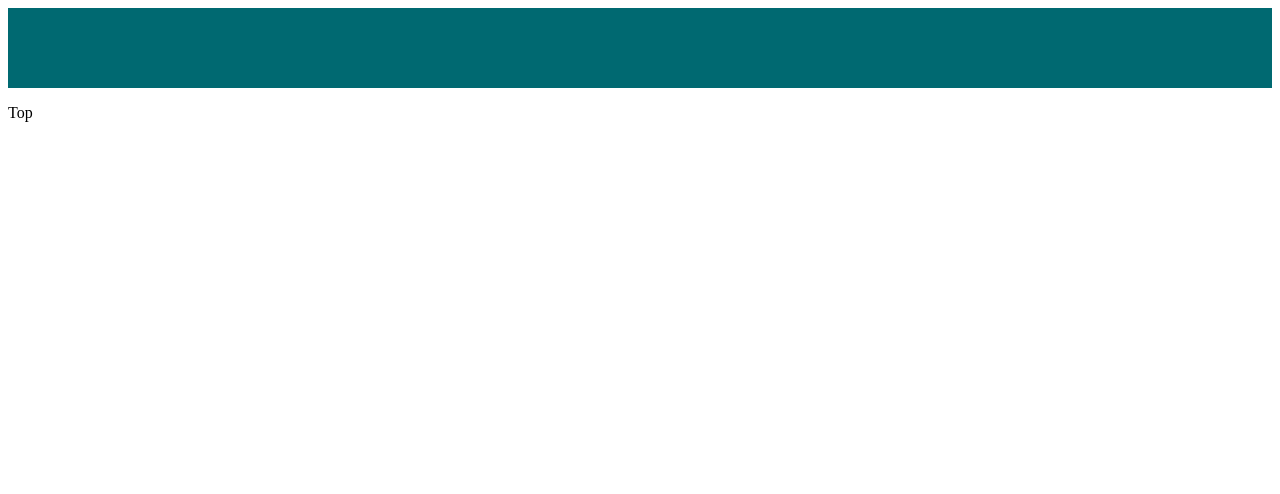
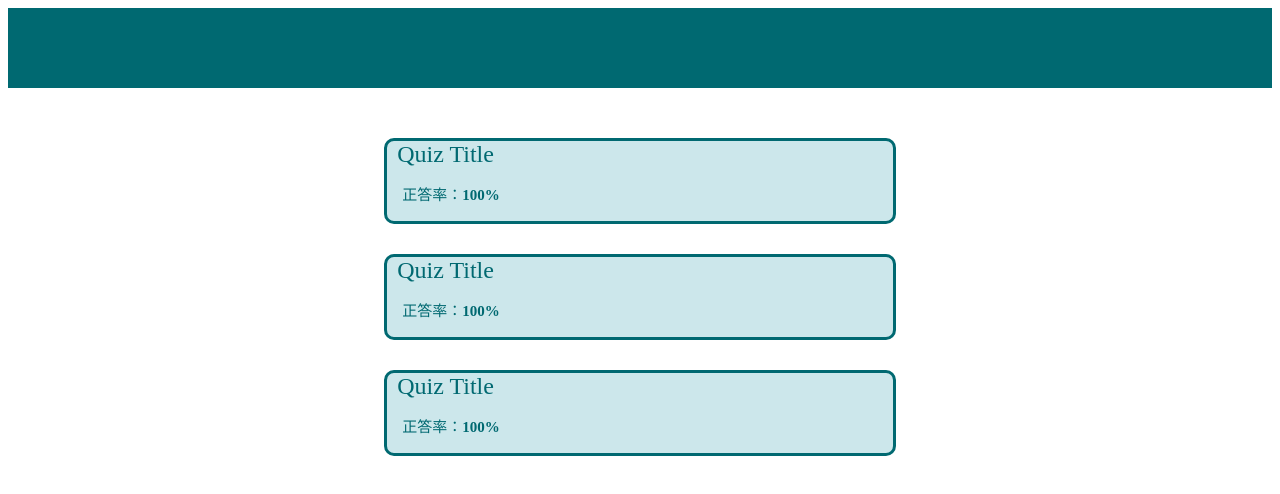
Before and after one commit to ko-tarou/DojoApp, a Next.js app: page /TopPage in a window 1280 px wide. Shown: the top 494 px of the page. Built offline with nearby package versions, Linux system fonts and the light colour scheme.

Commit message:
add カードのcssを整えた ・挑戦ボタン以外のcssとjs完成

```diff
--- /dev/null
+++ b/src/component/QuizCard/index.js
@@ -0,0 +1,14 @@
+import style from "../../styles/component/QuizCard/QuizCard.module.scss";
+
+export default function QuizCard({title, score}) {
+    return (
+        <div className={style.card}>
+            <div className={style.title}>
+                {title}
+            </div>
+            <div className={style.score}>
+                正答率：<span className={style.Bold}>{score}%</span>
+            </div>
+        </div>
+    );
+}
--- a/src/pages/TopPage/index.js
+++ b/src/pages/TopPage/index.js
@@ -1,11 +1,25 @@
+import QuizCard from "../../component/QuizCard";
 import style from "../../styles/TopPage/TopPage.module.scss"
 import Header from "../Header";
 
 export default function TopPage() {
 	return (
-		<div>
+		<div className={style.toppage}>
 			<Header />
-			<p>Top</p>
+			<div className={style.quizlist}>
+				<QuizCard
+					title="Quiz Title"
+					score="100"
+				/>
+				<QuizCard
+					title="Quiz Title"
+					score="100"
+				/>
+				<QuizCard
+					title="Quiz Title"
+					score="100"
+				/>
+			</div>
 		</div>
 	);
 }
--- a/src/styles/Global/color.scss
+++ b/src/styles/Global/color.scss
@@ -1,2 +1,3 @@
 //background
 $Primary:#006971;
+$Secondary:#CCE7EB;
--- a/src/styles/Header/Header.module.scss
+++ b/src/styles/Header/Header.module.scss
@@ -3,4 +3,5 @@
 .header{
     background-color: $Primary;
     height: 10vh;
+    width: 100%;
 }
--- a/src/styles/TopPage/TopPage.module.scss
+++ b/src/styles/TopPage/TopPage.module.scss
@@ -1,6 +1,19 @@
 @use '../Global/color' as *;
 
-.header{
-    background-color: $Primary;
-    height: 10vh;
+.toppage{
+    display: flex;
+    flex-direction: column;
+	justify-content: center;
+    align-items: center;
 }
+
+.quizlist {
+
+    margin-top: 50px;
+
+    display: flex;
+    flex-direction: column;
+    width: 50%;
+    align-items: center;
+    gap: 30px;
+}
--- /dev/null
+++ b/src/styles/component/QuizCard/QuizCard.module.scss
@@ -0,0 +1,29 @@
+@use '../../Global/color' as *;
+
+.card {
+    display: flex;
+    flex-direction: column;
+
+    background-color: $Secondary;
+    width: 80%;
+    height: 10vh;
+    border: 3px solid $Primary;
+    border-radius: 10px;
+}
+
+.title {
+	font-size: 24px;
+    color: $Primary;
+    margin-left: 10px;
+}
+
+.score {
+    font-size: 15px;
+    color: $Primary;
+    margin-left: 15px;
+    margin-top: 15px;
+}
+
+.Bold {
+    font-weight: bold;
+}
```
